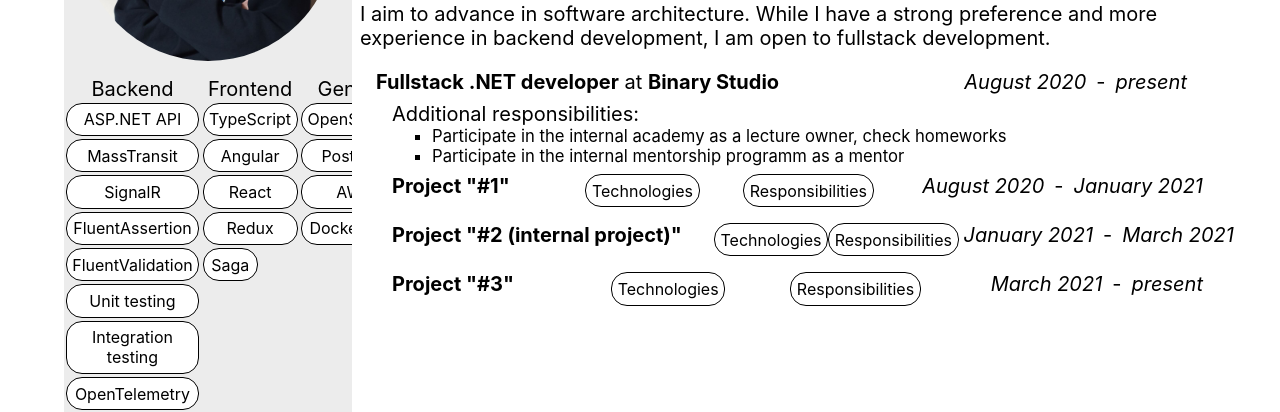
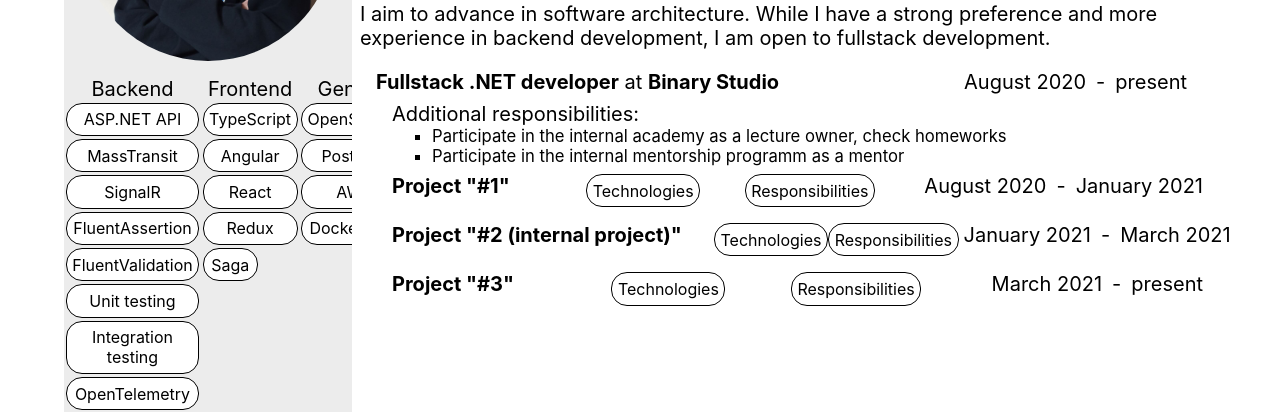
Before and after one commit to rusgumeniuk/portfolio, a React (Create React App) app: page / in a window 1280 px wide. Shown: the part 243-655 px from the top of the page. Built offline with nearby package versions, Linux system fonts and the light colour scheme.

Commit message:
feat: make font style in period normal and disable shrink

```diff
--- a/src/components/shared/period/Period.css
+++ b/src/components/shared/period/Period.css
@@ -1,6 +1,15 @@
 .period {
   display: inline-flex;
-  span {
-    margin: auto 0.25em;
-  }
 }
+
+.period span {
+  margin: auto 0.25em;
+}
+
+.period > .date {
+  flex-shrink: 0;
+}
+
+.period span em {
+  font-style: normal;
+}
```
